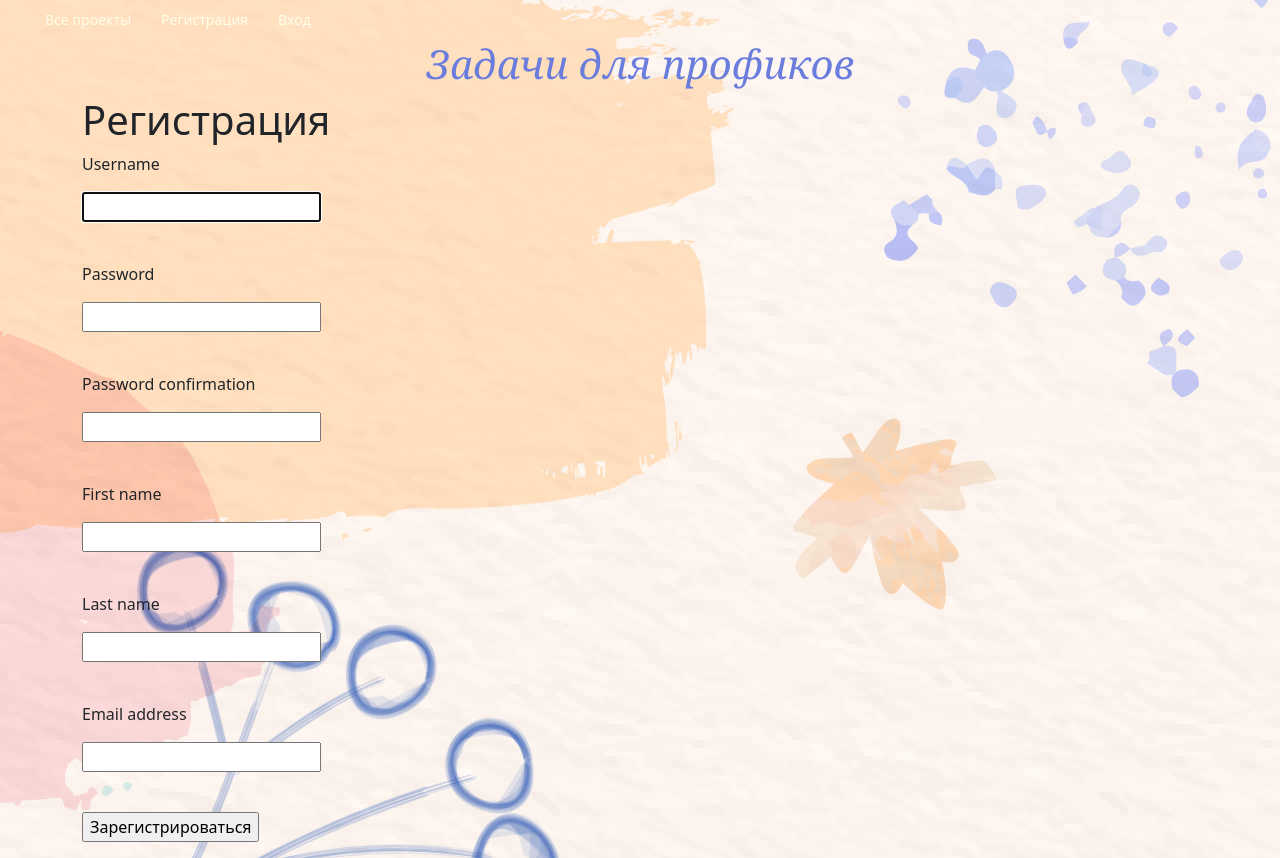
After one commit to iasman312/homework_49, a Django app: page /accounts/create/ in a window 1280 px wide. The commit adds this page. Run offline with Django 3.2, Linux system fonts and the light colour scheme; some libraries are stand-ins or nearby versions.

Commit message:
Создали вьюшку для регистрации и шаблон

```diff
--- /dev/null
+++ b/to_do_list/accounts/forms.py
@@ -0,0 +1,12 @@
+from django.contrib.auth.models import User
+
+from django.contrib.auth.forms import UserCreationForm, UsernameField
+
+
+from django.contrib.auth.forms import UserCreationForm
+
+
+class MyUserCreationForm(UserCreationForm):
+    class Meta(UserCreationForm.Meta):
+        fields = ['username', 'password1', 'password2',
+                  'first_name', 'last_name', 'email']
--- /dev/null
+++ b/to_do_list/accounts/templates/user_create.html
@@ -0,0 +1,12 @@
+{% extends 'base.html' %}
+
+
+{% block title %}Регистрация{% endblock %}
+
+{% block content %}
+    {% csrf_token %}
+    <form action="{% url "create"%}" method="POST">
+        <h1>Регистрация</h1>
+        {% include 'partial/form.html' with form_method='post' button_text="Зарегистрироваться" %}
+    </form>
+{% endblock %}
--- a/to_do_list/accounts/urls.py
+++ b/to_do_list/accounts/urls.py
@@ -1,7 +1,8 @@
 from django.urls import path
-from accounts.views import login_view, logout_view
+from accounts.views import login_view, logout_view, register_view
 
 urlpatterns = [
     path('login/', login_view, name='login'),
-    path('logout/', logout_view, name='logout')
+    path('logout/', logout_view, name='logout'),
+    path('create/', register_view, name='create')
 ]
--- a/to_do_list/accounts/views.py
+++ b/to_do_list/accounts/views.py
@@ -1,5 +1,6 @@
 from django.shortcuts import render, redirect
 from django.contrib.auth import authenticate, login, logout
+from accounts.forms import MyUserCreationForm
 
 
 def login_view(request):
@@ -19,3 +20,15 @@ def login_view(request):
 def logout_view(request):
     logout(request)
     return redirect('project-list')
+
+
+def register_view(request, *args, **kwargs):
+    if request.method == 'POST':
+        form = MyUserCreationForm(data=request.POST)
+        if form.is_valid():
+            user = form.save()
+            login(request, user)
+            return redirect('project-list')
+    else:
+        form = MyUserCreationForm()
+    return render(request, 'user_create.html', context={'form': form})
--- a/to_do_list/webapp/static/css/navbar.css
+++ b/to_do_list/webapp/static/css/navbar.css
@@ -8,12 +8,17 @@
     box-sizing: border-box;
     padding: 7px 30px;
 }
+
+.menu-right {
+    float: right;
+}
+
 .menu {
     font-size: 14px;
     line-height: 1;
     padding: 0;
     margin: 0;
-    display: inline-block;
+    display: block;
     color: #fffee8;
 }
 .menu li {
--- a/to_do_list/webapp/static/css/style.css
+++ b/to_do_list/webapp/static/css/style.css
@@ -99,12 +99,3 @@ body {
     text-align: center;
     border: solid 1px gray;
 }
-
-
-.menu-right {
-    float: right;
-}
-
-.menu {
-    display: block;
-}
--- a/to_do_list/webapp/templates/base.html
+++ b/to_do_list/webapp/templates/base.html
@@ -16,10 +16,11 @@
             {% block menu %}{% endblock %}
             {% if user.is_authenticated %}
                 {% block menu_links %}{% endblock %}
-                <li class="menu-right"><a href="{% url 'logout' %}" class="nav-link">Выход</a></li>
+                <li class="menu-right"><a href="{% url 'logout' %}?next={{ request.get_full_path }}" class="nav-link">Выход</a></li>
                 <li class="menu-right">Привет, {{ user.username }}!</li>
             {% else %}
-                <li class="menu-right"><a href="{% url 'login' %}" class="nav-link">Вход</a></li>
+                <li class="menu-right"><a href="{% url 'login' %}?next={{ request.get_full_path }}" class="nav-link">Вход</a></li>
+                <li class="menu-right"><a href="{% url 'create' %}?next={{ request.get_full_path }}" class="nav-link">Регистрация</a></li>
             {% endif %}
         </ul>
     </nav>
```
